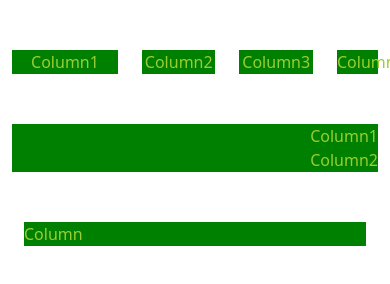
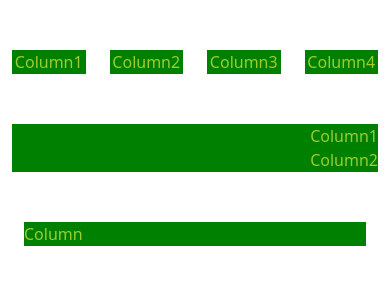
Before and after one commit to IbadovB/grid, a plain HTML site: page index.html in a window 390 px wide. Drawn offline with nearby package versions, Linux system fonts and the light colour scheme.

Commit message:
Update index.html

```diff
--- a/index.html
+++ b/index.html
@@ -22,22 +22,22 @@
 <body>
   <div class="container">
     <div class="row text-center" style="margin-top: 50px;">
-      <div class="col-4 col-sm-6 col-md-5 col-xl-5">
+      <div class="col col-sm-6 col-md-5 col-xl-5">
         <div class="item">
           Column1
         </div>
       </div>
-      <div class="col-3 col-sm-3 col-md-3 col-xl-4">
+      <div class="col col-sm-3 col-md-3 col-xl-4">
         <div class="item">
           Column2
         </div>
       </div>
-      <div class="col-3 col-sm-2 col-md-2 col-xl-2">
+      <div class="col col-sm-2 col-md-2 col-xl-2">
         <div class="item">
           Column3
         </div>
       </div>
-      <div class="col-2 col-sm-1 col-md-2 col-xl-1">
+      <div class="col col-sm-1 col-md-2 col-xl-1">
         <div class="item">
           Column4
         </div>
@@ -60,7 +60,7 @@
 
     <div class="container" style="margin-top: 50px;">
       <div class="row">
-        <div class="col-12  col-md-6  offset-md-3 col-xl-8 offset-xl-2 text-start">
+        <div class="col  col-md-6  offset-md-3 col-xl-8 offset-xl-2 text-start">
           <div class="item">
             Column
           </div>
```
